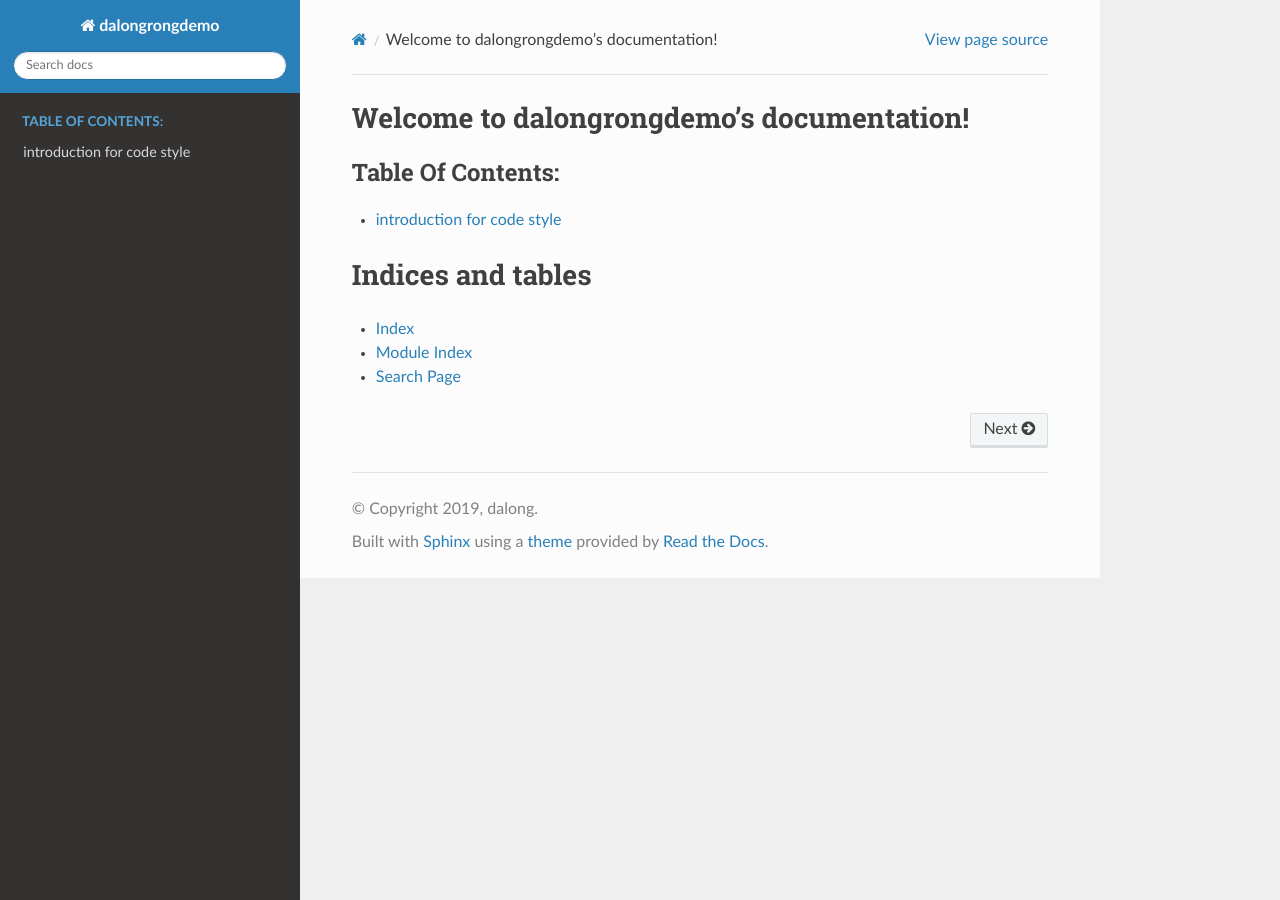
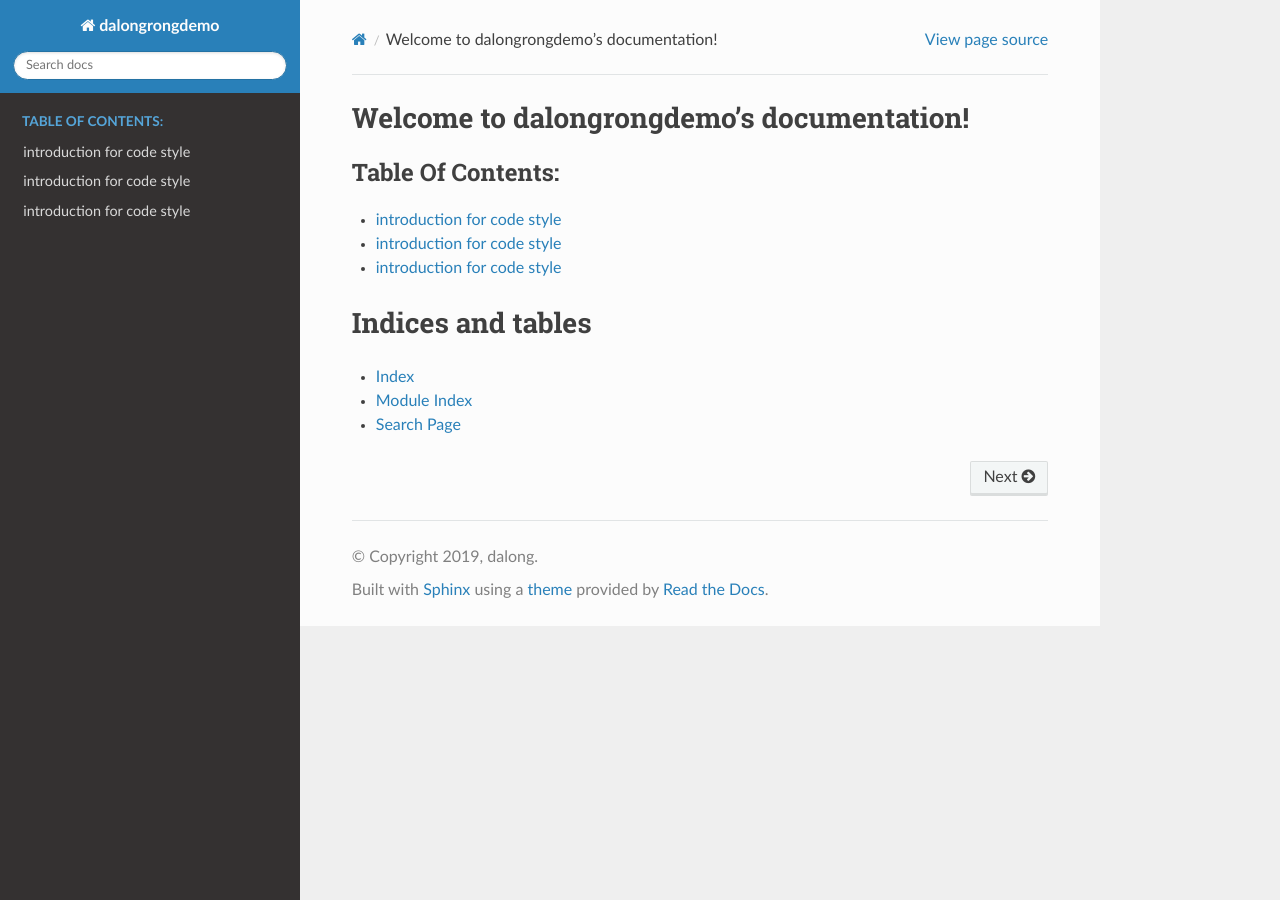
Before and after one commit to lilizhaolilizhao/sphinxdemo-docs, a Sphinx documentation site: the page built from source/index.rst, in a window 1280 px wide. Built offline with Sphinx 7.4.7 and the Read the Docs theme 2.0.0, drawn with Linux system fonts in a browser that asks for light colours.

Commit message:
add more docs

```diff
--- /dev/null
+++ b/source/config.rst
@@ -0,0 +1,9 @@
+
+
+introduction for code style
+==========================================
+
+this is a demo for code style::
+
+   const userlist = require("users");
+   console.log(userlist)
--- /dev/null
+++ b/source/docs.rst
@@ -0,0 +1,9 @@
+
+
+introduction for code style
+==========================================
+
+this is a demo for code style::
+
+   const userlist = require("users");
+   console.log(userlist)
--- a/source/index.rst
+++ b/source/index.rst
@@ -11,7 +11,8 @@ Welcome to dalongrongdemo's documentation!
    :caption: Table Of Contents:
 
    intro
-
+   docs
+   config
 
 
 Indices and tables
```
